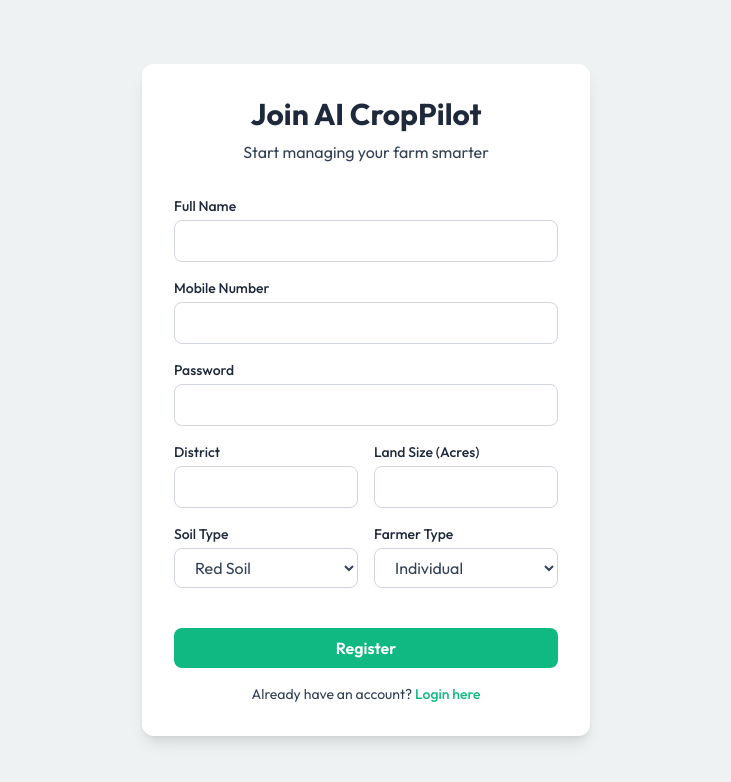
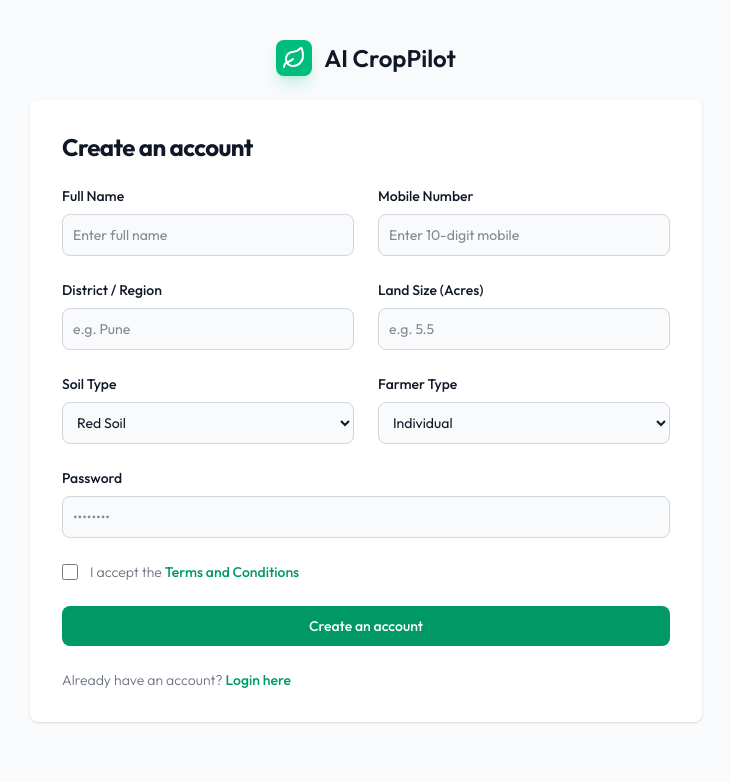
Before and after one commit to gavi-codes/ai-crop-pilot, a React (Vite) app in the folder frontend/: page /register in a window 1280 px wide. Shown: the top 782 px of the page, without its empty margins (274-1005 px from the left). Built offline with nearby package versions, Linux system fonts and the light colour scheme; no server answers.

Commit message:
style: implement flowbite UI for login and registration

```diff
--- a/frontend/src/pages/Auth/Login.jsx
+++ b/frontend/src/pages/Auth/Login.jsx
@@ -1,6 +1,7 @@
 import React, { useState } from 'react';
 import { useNavigate, Link } from 'react-router-dom';
 import { authService } from '../../api/authService';
+import { Leaf } from 'lucide-react';
 
 const Login = () => {
   const [mobile, setMobile] = useState('');
@@ -31,48 +32,73 @@ const Login = () => {
   };
 
   return (
-    <div className="min-h-screen flex items-center justify-center bg-field-light px-4">
-      <div className="max-w-md w-full bg-white p-8 rounded-xl shadow-lg">
-        <div className="text-center mb-8">
-          <h2 className="text-3xl font-bold text-field-dark">AI CropPilot</h2>
-          <p className="text-field-text mt-2">Welcome back to the field</p>
+    <section className="bg-gray-50 dark:bg-gray-900 min-h-screen">
+      <div className="flex flex-col items-center justify-center px-6 py-8 mx-auto md:h-screen lg:py-0">
+          <Link to="/" className="flex items-center mb-6 text-2xl font-semibold text-gray-900 dark:text-white">
+              <div className="p-1.5 bg-emerald-500 rounded-lg mr-3 shadow-lg shadow-emerald-500/20">
+                <Leaf className="w-6 h-6 text-white" />
               </div>
+              AI CropPilot
+          </Link>
+          <div className="w-full bg-white rounded-lg shadow dark:border md:mt-0 sm:max-w-md xl:p-0 dark:bg-gray-800 dark:border-gray-700">
+              <div className="p-6 space-y-4 md:space-y-6 sm:p-8">
+                  <h1 className="text-xl font-bold leading-tight tracking-tight text-gray-900 md:text-2xl dark:text-white">
+                      Sign in to your account
+                  </h1>
 
-        {error && <div className="bg-red-50 text-red-600 p-3 rounded mb-4">{error}</div>}
+                  {error && (
+                    <div className="bg-red-50 text-red-600 p-3 rounded-lg text-sm font-medium border border-red-100 dark:bg-red-900/30 dark:text-red-400 dark:border-red-800">
+                      {error}
+                    </div>
+                  )}
 
-        <form onSubmit={handleLogin} className="space-y-6">
+                  <form className="space-y-4 md:space-y-6" onSubmit={handleLogin}>
                       <div>
-            <label className="block text-sm font-medium text-field-dark mb-1">Mobile Number</label>
+                          <label htmlFor="mobile" className="block mb-2 text-sm font-medium text-gray-900 dark:text-white">Mobile Number</label>
                           <input
                             type="text"
+                            name="mobile"
+                            id="mobile"
                             value={mobile}
                             onChange={(e) => setMobile(e.target.value)}
-              className="w-full px-4 py-2 border border-gray-300 rounded-lg focus:ring-2 focus:ring-field-accent focus:border-transparent outline-none"
+                            className="bg-gray-50 border border-gray-300 text-gray-900 text-sm rounded-lg focus:ring-emerald-600 focus:border-emerald-600 block w-full p-2.5 dark:bg-gray-700 dark:border-gray-600 dark:placeholder-gray-400 dark:text-white dark:focus:ring-emerald-500 dark:focus:border-emerald-500"
+                            placeholder="Enter 10-digit mobile"
                             required
                           />
                       </div>
                       <div>
-            <label className="block text-sm font-medium text-field-dark mb-1">Password</label>
+                          <label htmlFor="password" className="block mb-2 text-sm font-medium text-gray-900 dark:text-white">Password</label>
                           <input
                             type="password"
+                            name="password"
+                            id="password"
                             value={password}
                             onChange={(e) => setPassword(e.target.value)}
-              className="w-full px-4 py-2 border border-gray-300 rounded-lg focus:ring-2 focus:ring-field-accent focus:border-transparent outline-none"
+                            placeholder="••••••••"
+                            className="bg-gray-50 border border-gray-300 text-gray-900 text-sm rounded-lg focus:ring-emerald-600 focus:border-emerald-600 block w-full p-2.5 dark:bg-gray-700 dark:border-gray-600 dark:placeholder-gray-400 dark:text-white dark:focus:ring-emerald-500 dark:focus:border-emerald-500"
                             required
                           />
                       </div>
-          <button
-            type="submit"
-            className="w-full bg-field-accent text-white py-2 rounded-lg font-semibold hover:bg-green-600 transition-colors"
-          >
-            Login
-          </button>
-        </form>
-        <p className="mt-4 text-center text-sm text-field-text">
-          Don't have an account? <Link to="/register" className="text-field-accent font-medium hover:underline">Register here</Link>
-        </p>
+                      <div className="flex items-center justify-between">
+                          <div className="flex items-start">
+                              <div className="flex items-center h-5">
+                                <input id="remember" aria-describedby="remember" type="checkbox" className="w-4 h-4 border border-gray-300 rounded bg-gray-50 focus:ring-3 focus:ring-emerald-300 dark:bg-gray-700 dark:border-gray-600 dark:focus:ring-emerald-600 dark:ring-offset-gray-800" />
+                              </div>
+                              <div className="ml-3 text-sm">
+                                <label htmlFor="remember" className="text-gray-500 dark:text-gray-300">Remember me</label>
                               </div>
                           </div>
+                          <a href="#" className="text-sm font-medium text-emerald-600 hover:underline dark:text-emerald-500">Forgot password?</a>
+                      </div>
+                      <button type="submit" className="w-full text-white bg-emerald-600 hover:bg-emerald-700 focus:ring-4 focus:outline-none focus:ring-emerald-300 font-medium rounded-lg text-sm px-5 py-2.5 text-center dark:bg-emerald-600 dark:hover:bg-emerald-700 dark:focus:ring-emerald-800 transition-colors">Sign in</button>
+                      <p className="text-sm font-light text-gray-500 dark:text-gray-400">
+                          Don't have an account yet? <Link to="/register" className="font-medium text-emerald-600 hover:underline dark:text-emerald-500">Register here</Link>
+                      </p>
+                  </form>
+              </div>
+          </div>
+      </div>
+    </section>
   );
 };
 
--- a/frontend/src/pages/Auth/Register.jsx
+++ b/frontend/src/pages/Auth/Register.jsx
@@ -1,6 +1,7 @@
 import React, { useState } from 'react';
 import { useNavigate, Link } from 'react-router-dom';
 import { authService } from '../../api/authService';
+import { Leaf } from 'lucide-react';
 
 const Register = () => {
   const [formData, setFormData] = useState({
@@ -15,7 +16,6 @@ const Register = () => {
     e.preventDefault();
     setError('');
 
-    // Clean up inputs to prevent accidental spaces
     const cleanData = {
       ...formData,
       mobile: formData.mobile.trim(),
@@ -36,43 +36,57 @@ const Register = () => {
     }
   };
 
+  const inputClass = "bg-gray-50 border border-gray-300 text-gray-900 text-sm rounded-lg focus:ring-emerald-600 focus:border-emerald-600 block w-full p-2.5 dark:bg-gray-700 dark:border-gray-600 dark:placeholder-gray-400 dark:text-white dark:focus:ring-emerald-500 dark:focus:border-emerald-500";
+  const labelClass = "block mb-2 text-sm font-medium text-gray-900 dark:text-white";
+
   return (
-    <div className="min-h-screen flex items-center justify-center bg-field-light py-10 px-4">
-      <div className="max-w-md w-full bg-white p-8 rounded-xl shadow-lg">
-        <div className="text-center mb-8">
-          <h2 className="text-3xl font-bold text-field-dark">Join AI CropPilot</h2>
-          <p className="text-field-text mt-2">Start managing your farm smarter</p>
+    <section className="bg-gray-50 dark:bg-gray-900 min-h-screen py-10">
+      <div className="flex flex-col items-center justify-center px-6 py-8 mx-auto lg:py-0">
+          <Link to="/" className="flex items-center mb-6 text-2xl font-semibold text-gray-900 dark:text-white">
+              <div className="p-1.5 bg-emerald-500 rounded-lg mr-3 shadow-lg shadow-emerald-500/20">
+                <Leaf className="w-6 h-6 text-white" />
+              </div>
+              AI CropPilot
+          </Link>
+          <div className="w-full bg-white rounded-lg shadow dark:border md:mt-0 sm:max-w-2xl xl:p-0 dark:bg-gray-800 dark:border-gray-700">
+              <div className="p-6 space-y-4 md:space-y-6 sm:p-8">
+                  <h1 className="text-xl font-bold leading-tight tracking-tight text-gray-900 md:text-2xl dark:text-white">
+                      Create an account
+                  </h1>
+
+                  {error && (
+                    <div className="bg-red-50 text-red-600 p-3 rounded-lg text-sm font-medium border border-red-100 dark:bg-red-900/30 dark:text-red-400 dark:border-red-800">
+                      {error}
+                    </div>
+                  )}
+
+                  <form className="space-y-4 md:space-y-6" onSubmit={handleRegister}>
+                      <div className="grid grid-cols-1 md:grid-cols-2 gap-4 md:gap-6">
+                        <div>
+                            <label htmlFor="name" className={labelClass}>Full Name</label>
+                            <input type="text" name="name" id="name" onChange={handleChange} className={inputClass} placeholder="Enter full name" required />
+                        </div>
+                        <div>
+                            <label htmlFor="mobile" className={labelClass}>Mobile Number</label>
+                            <input type="text" name="mobile" id="mobile" onChange={handleChange} className={inputClass} placeholder="Enter 10-digit mobile" required />
+                        </div>
                       </div>
 
-        {error && <div className="bg-red-50 text-red-600 p-3 rounded mb-4">{error}</div>}
-
-        <form onSubmit={handleRegister} className="space-y-4">
+                      <div className="grid grid-cols-1 md:grid-cols-2 gap-4 md:gap-6">
                         <div>
-            <label className="block text-sm font-medium text-field-dark mb-1">Full Name</label>
-            <input type="text" name="name" onChange={handleChange} className="w-full px-4 py-2 border border-gray-300 rounded-lg focus:ring-2 focus:ring-field-accent outline-none" required />
+                            <label htmlFor="district" className={labelClass}>District / Region</label>
+                            <input type="text" name="district" id="district" onChange={handleChange} className={inputClass} placeholder="e.g. Pune" required />
                         </div>
                         <div>
-            <label className="block text-sm font-medium text-field-dark mb-1">Mobile Number</label>
-            <input type="text" name="mobile" onChange={handleChange} className="w-full px-4 py-2 border border-gray-300 rounded-lg focus:ring-2 focus:ring-field-accent outline-none" required />
-          </div>
-          <div>
-            <label className="block text-sm font-medium text-field-dark mb-1">Password</label>
-            <input type="password" name="password" onChange={handleChange} className="w-full px-4 py-2 border border-gray-300 rounded-lg focus:ring-2 focus:ring-field-accent outline-none" required />
-          </div>
-          <div className="grid grid-cols-2 gap-4">
-            <div>
-              <label className="block text-sm font-medium text-field-dark mb-1">District</label>
-              <input type="text" name="district" onChange={handleChange} className="w-full px-4 py-2 border border-gray-300 rounded-lg focus:ring-2 focus:ring-field-accent outline-none" required />
-            </div>
-            <div>
-              <label className="block text-sm font-medium text-field-dark mb-1">Land Size (Acres)</label>
-              <input type="number" step="0.1" name="land_size" onChange={handleChange} className="w-full px-4 py-2 border border-gray-300 rounded-lg focus:ring-2 focus:ring-field-accent outline-none" required />
+                            <label htmlFor="land_size" className={labelClass}>Land Size (Acres)</label>
+                            <input type="number" step="0.1" name="land_size" id="land_size" onChange={handleChange} className={inputClass} placeholder="e.g. 5.5" required />
                         </div>
                       </div>
-          <div className="grid grid-cols-2 gap-4">
+
+                      <div className="grid grid-cols-1 md:grid-cols-2 gap-4 md:gap-6">
                         <div>
-              <label className="block text-sm font-medium text-field-dark mb-1">Soil Type</label>
-              <select name="soil_type" onChange={handleChange} value={formData.soil_type} className="w-full px-4 py-2 border border-gray-300 rounded-lg focus:ring-2 focus:ring-field-accent outline-none">
+                            <label htmlFor="soil_type" className={labelClass}>Soil Type</label>
+                            <select name="soil_type" id="soil_type" onChange={handleChange} value={formData.soil_type} className={inputClass}>
                               <option value="Red Soil">Red Soil</option>
                               <option value="Black Soil">Black Soil</option>
                               <option value="Clayey Soil">Clayey Soil</option>
@@ -81,23 +95,41 @@ const Register = () => {
                             </select>
                         </div>
                         <div>
-              <label className="block text-sm font-medium text-field-dark mb-1">Farmer Type</label>
-              <select name="farmer_type" onChange={handleChange} value={formData.farmer_type} className="w-full px-4 py-2 border border-gray-300 rounded-lg focus:ring-2 focus:ring-field-accent outline-none">
+                            <label htmlFor="farmer_type" className={labelClass}>Farmer Type</label>
+                            <select name="farmer_type" id="farmer_type" onChange={handleChange} value={formData.farmer_type} className={inputClass}>
                               <option value="Individual">Individual</option>
                               <option value="Commercial">Commercial</option>
                               <option value="Cooperative">Cooperative</option>
                             </select>
                         </div>
                       </div>
-          <button type="submit" className="w-full bg-field-accent text-white py-2 rounded-lg font-semibold hover:bg-green-600 transition-colors mt-6">
-            Register
-          </button>
-        </form>
-        <p className="mt-4 text-center text-sm text-field-text">
-          Already have an account? <Link to="/login" className="text-field-accent font-medium hover:underline">Login here</Link>
-        </p>
+
+                      <div>
+                          <label htmlFor="password" className={labelClass}>Password</label>
+                          <input type="password" name="password" id="password" onChange={handleChange} placeholder="••••••••" className={inputClass} required />
+                      </div>
+
+                      <div className="flex items-start">
+                          <div className="flex items-center h-5">
+                            <input id="terms" aria-describedby="terms" type="checkbox" className="w-4 h-4 border border-gray-300 rounded bg-gray-50 focus:ring-3 focus:ring-emerald-300 dark:bg-gray-700 dark:border-gray-600 dark:focus:ring-emerald-600 dark:ring-offset-gray-800" required />
+                          </div>
+                          <div className="ml-3 text-sm">
+                            <label htmlFor="terms" className="font-light text-gray-500 dark:text-gray-300">
+                              I accept the <a className="font-medium text-emerald-600 hover:underline dark:text-emerald-500" href="#">Terms and Conditions</a>
+                            </label>
                           </div>
                       </div>
+                      <button type="submit" className="w-full text-white bg-emerald-600 hover:bg-emerald-700 focus:ring-4 focus:outline-none focus:ring-emerald-300 font-medium rounded-lg text-sm px-5 py-2.5 text-center dark:bg-emerald-600 dark:hover:bg-emerald-700 dark:focus:ring-emerald-800 transition-colors">
+                        Create an account
+                      </button>
+                      <p className="text-sm font-light text-gray-500 dark:text-gray-400">
+                          Already have an account? <Link to="/login" className="font-medium text-emerald-600 hover:underline dark:text-emerald-500">Login here</Link>
+                      </p>
+                  </form>
+              </div>
+          </div>
+      </div>
+    </section>
   );
 };
 
```
Lines whose indentation alone changed are shown as unchanged.
